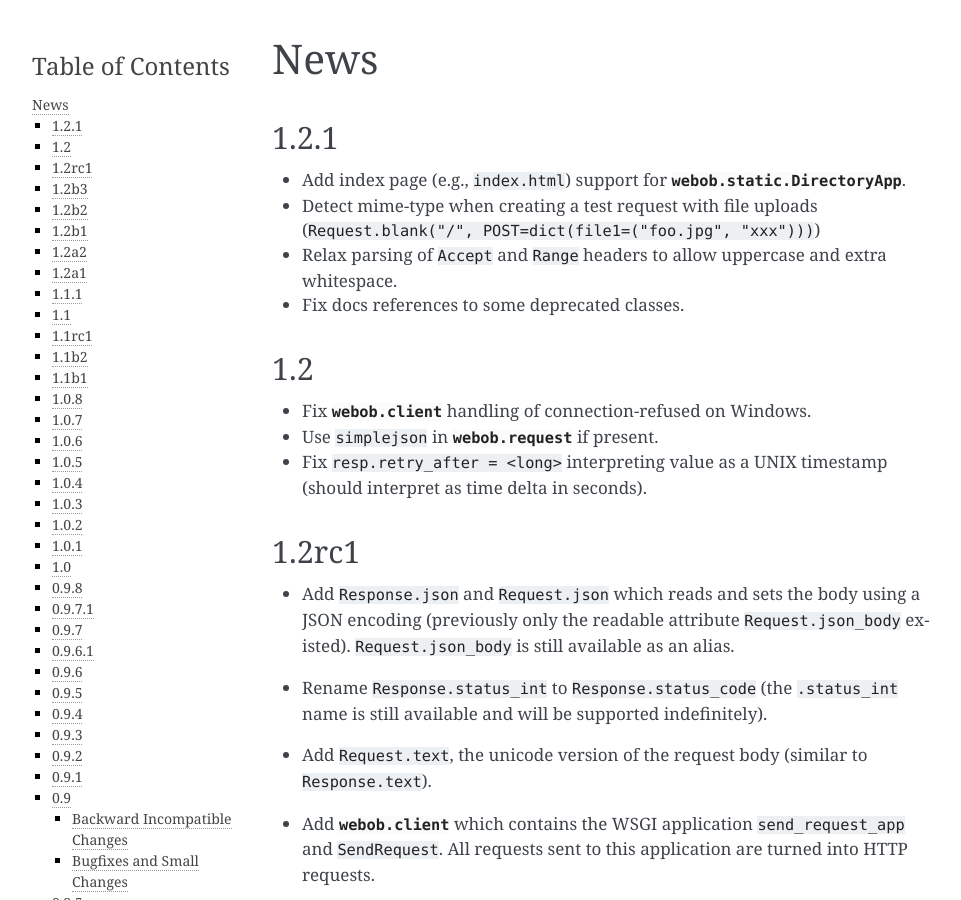
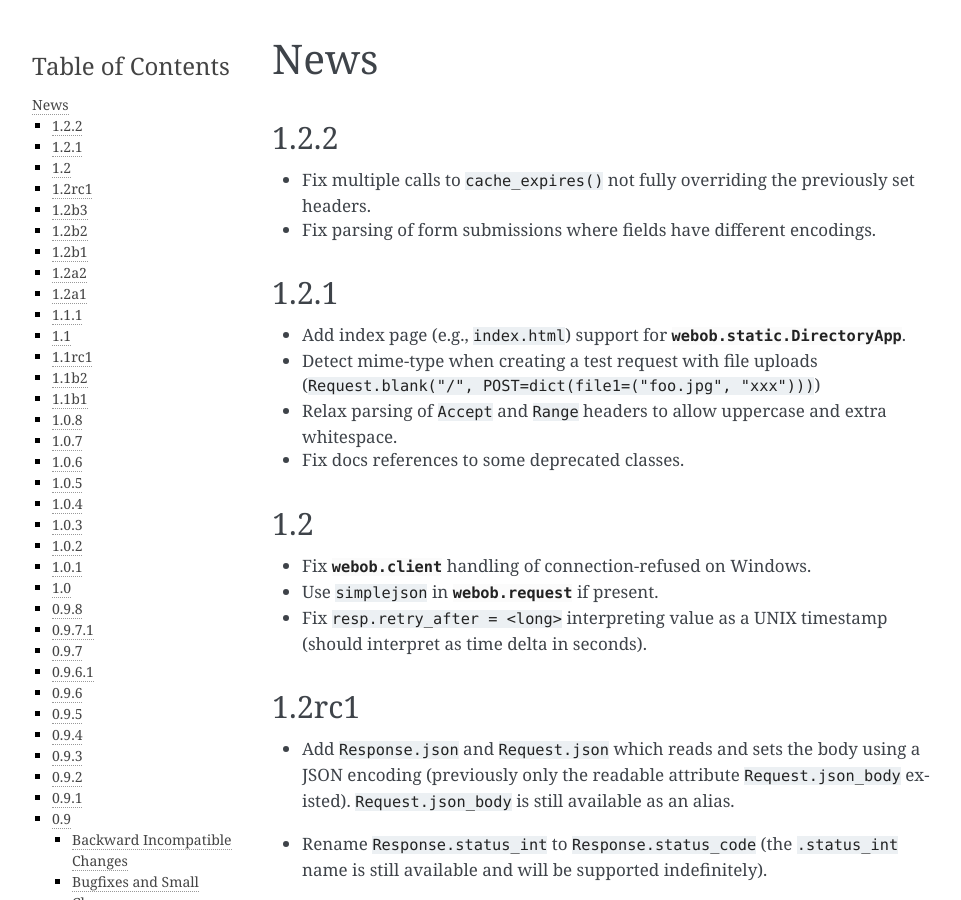
Before and after one commit to Pylons/webob, a Sphinx documentation site: the page built from docs/news.txt, in a window 1280 px wide and 900 px high. Shown: the whole window, without its empty margins (148-1109 px from the left). Built offline with Sphinx 7.4.7, drawn with Linux system fonts in a browser that asks for light colours.

Commit message:
version 1.2.2

```diff
--- a/docs/news.txt
+++ b/docs/news.txt
@@ -1,5 +1,14 @@
 News
 ====
+
+1.2.2
+------------
+
+* Fix multiple calls to ``cache_expires()`` not fully overriding the
+  previously set headers.
+
+* Fix parsing of form submissions where fields have different encodings.
+
 
 1.2.1
 ------------
--- a/setup.py
+++ b/setup.py
@@ -1,6 +1,6 @@
 from setuptools import setup
 
-version = '1.2.1'
+version = '1.2.2'
 
 testing_extras = ['nose']
 
--- a/webob/__init__.py
+++ b/webob/__init__.py
@@ -10,4 +10,4 @@ __all__ = [
 
 BaseRequest.ResponseClass = Response
 
-__version__ = '1.2.1'
+__version__ = '1.2.2'
```
